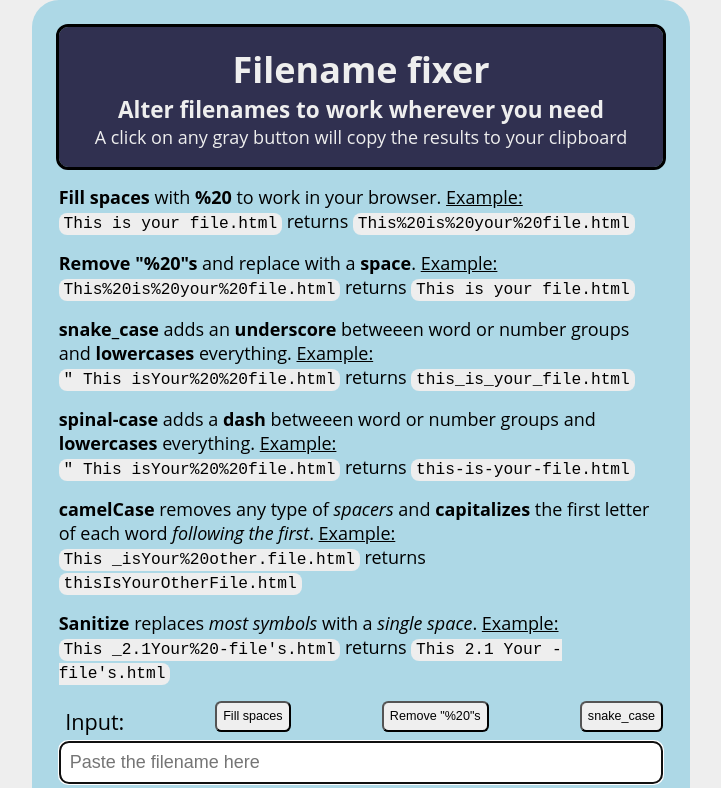
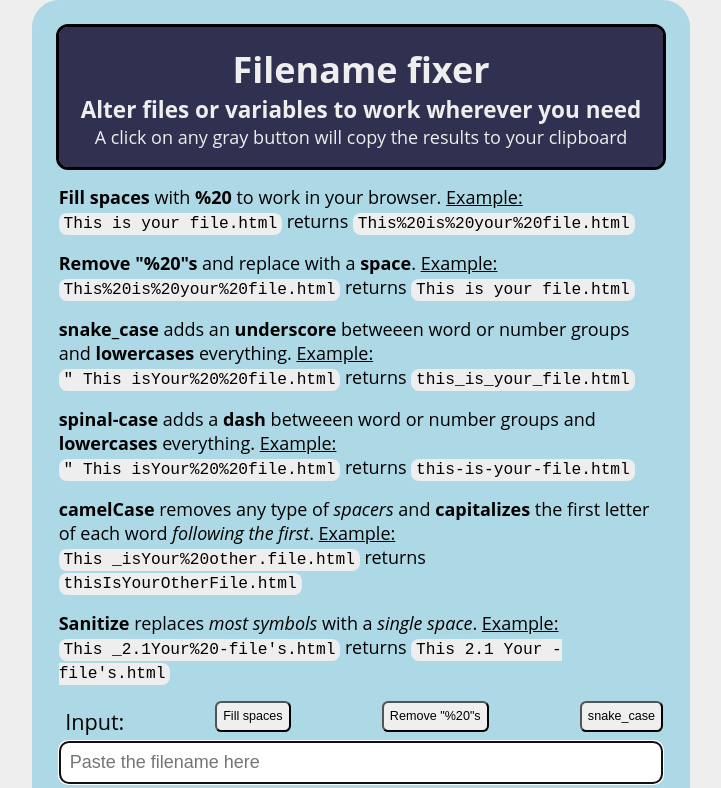
Before and after one commit to broadsword-MO/Filename-Fixer, a plain HTML site: page Filename_fixer.html in a window 1280 px wide. Shown: the top 788 px of the page, without its empty margins (279-1000 px from the left). Drawn offline with Linux system fonts and the light colour scheme.

Commit message:
Remove TODO, add variables to subtitle description

```diff
--- a/Filename_fixer.html
+++ b/Filename_fixer.html
@@ -19,16 +19,14 @@
         <title>Filename Fixer</title>
     </head>
 
-    <!-- TODO Still needs cleaning up. Need to Git move, rename, delete all but Filename Fixer (HTML spaces replacer) folder and files 8/24 -->
-
     <body>
         <div class="wrapper">
             <div class="content">
                 <div class="heading">
                     <h1>Filename fixer</h1>
                     <h2>
-                        Alter filenames to work<br class="line-break" />
-                        wherever you need
+                        Alter files or variables to<br class="line-break" />
+                        work wherever you need
                     </h2>
                     <p>
                         A click on any gray button will copy the results to your
@@ -102,8 +100,8 @@
                 <div class="allResults">
                     <div name="output" class="output" id="output"></div>
                     <div class="recResLabelAndButton">
-                        <label class="recResLabel"><u>Recent results:</u
-                        ></label><button class="clearAll" onclick="clearAll()">
+                        <label class="recResLabel"><u>Recent results:</u></label
+                        ><button class="clearAll" onclick="clearAll()">
                             Clear all
                         </button>
                     </div>
```
